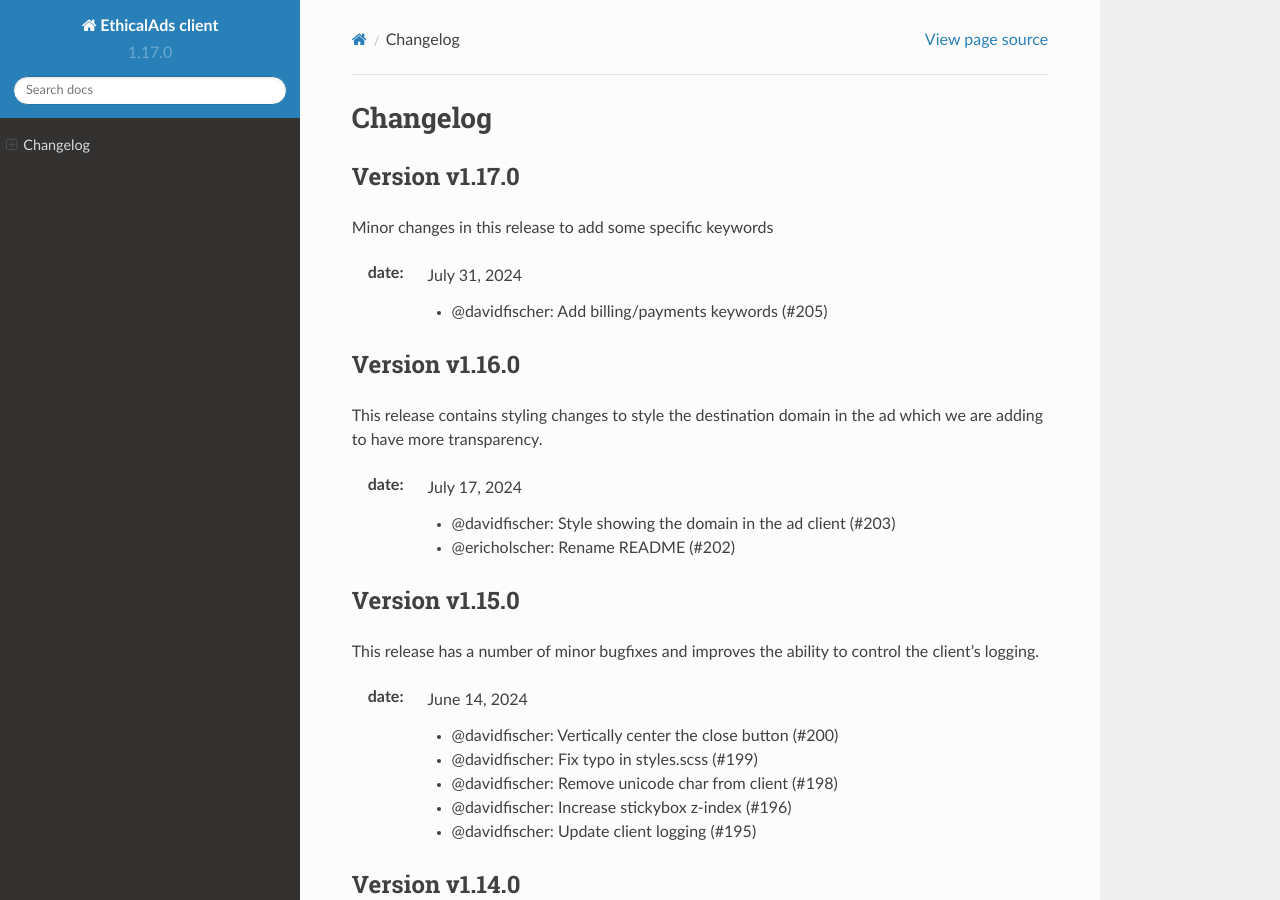
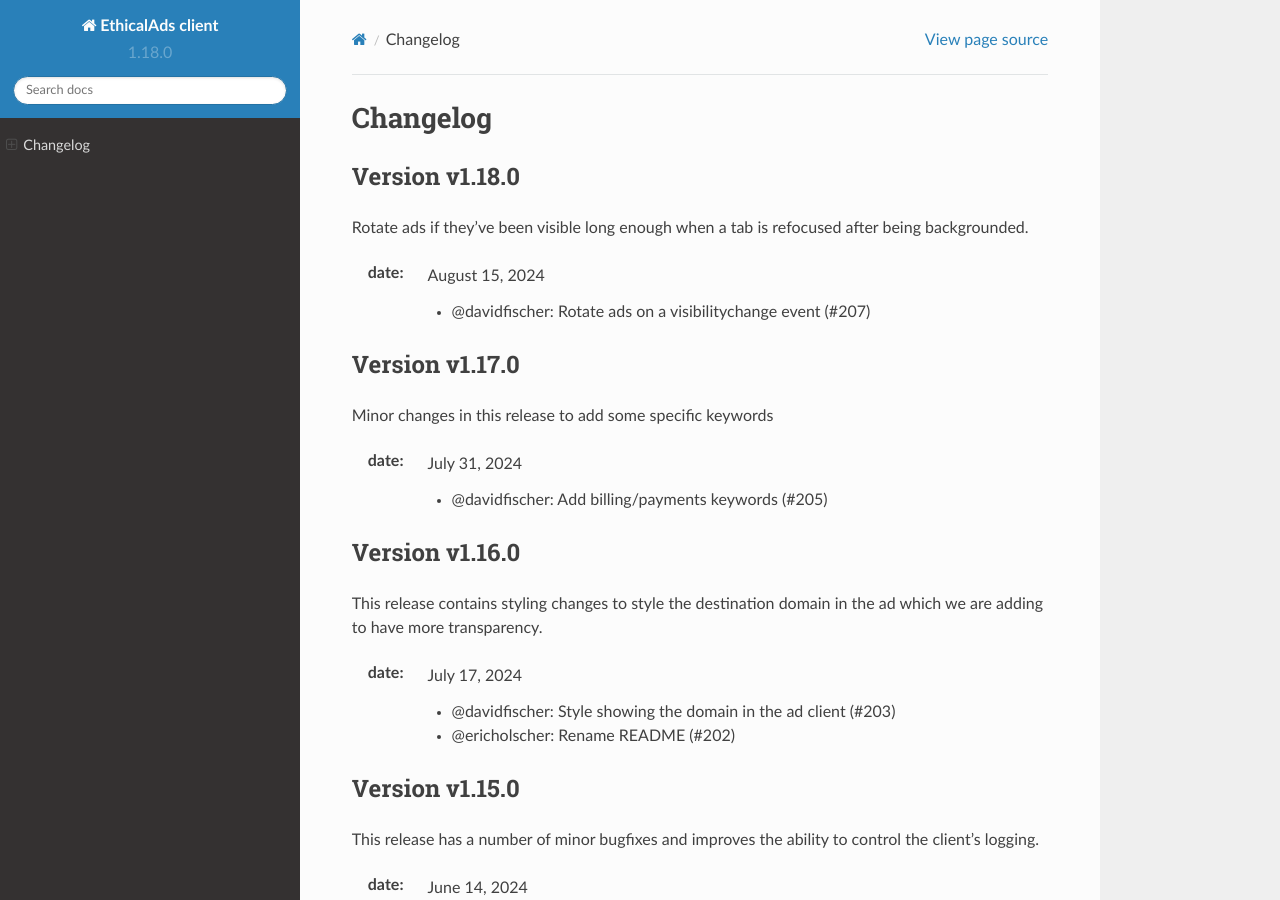
Before and after one commit to readthedocs/ethical-ad-client, a Sphinx documentation site: the page built from docs/changelog.rst, in a window 1280 px wide and 900 px high. Built offline with Sphinx 7.4.7 and the Read the Docs theme 2.0.0, drawn with Linux system fonts in a browser that asks for light colours; comment, search, counter and statistics services are not loaded.

Commit message:
Release v1.18.0

```diff
--- a/CHANGELOG.rst
+++ b/CHANGELOG.rst
@@ -4,6 +4,17 @@
 .. The text for the changelog is generated with ``npm run changelog``
 .. Then it is formatted and copied into this file.
 .. This is included by docs/changelog.rst
+
+
+Version v1.18.0
+---------------
+
+Rotate ads if they've been visible long enough when a tab is refocused
+after being backgrounded.
+
+:date: August 15, 2024
+
+ * @davidfischer: Rotate ads on a visibilitychange event (#207)
 
 
 Version v1.17.0
--- a/docs/index.rst
+++ b/docs/index.rst
@@ -424,8 +424,11 @@
 
 * The ad must be visible for 30 seconds or more.
 * There must be a URL change (anchor link or using the `browser history API`_)
+  **OR** the tab must come back into focus after being backgrounded or minimized
+  (a visibilitychange_ event)
 
 .. _browser history API: https://developer.mozilla.org/en-US/docs/Web/API/History_API
+.. _visibilitychange: https://developer.mozilla.org/en-US/docs/Web/API/Document/visibilitychange_event
 
 
 Customization
--- a/index.js
+++ b/index.js
@@ -27,7 +27,7 @@
 
 import "./styles.scss";
 
-const AD_CLIENT_VERSION = "1.18.0-alpha"; // Sent with the ad request
+const AD_CLIENT_VERSION = "1.18.0"; // Sent with the ad request
 
 // For local testing, set this
 // const AD_DECISION_URL = "http://ethicaladserver:5000/api/v1/decision/";
--- a/package.json
+++ b/package.json
@@ -1,6 +1,6 @@
 {
   "name": "ethical-ad-client",
-  "version": "1.17.0",
+  "version": "1.18.0",
   "description": "EthicalAds client",
   "main": "dist/client.js",
   "scripts": {
```
Also changed, not shown: 3 other files.
